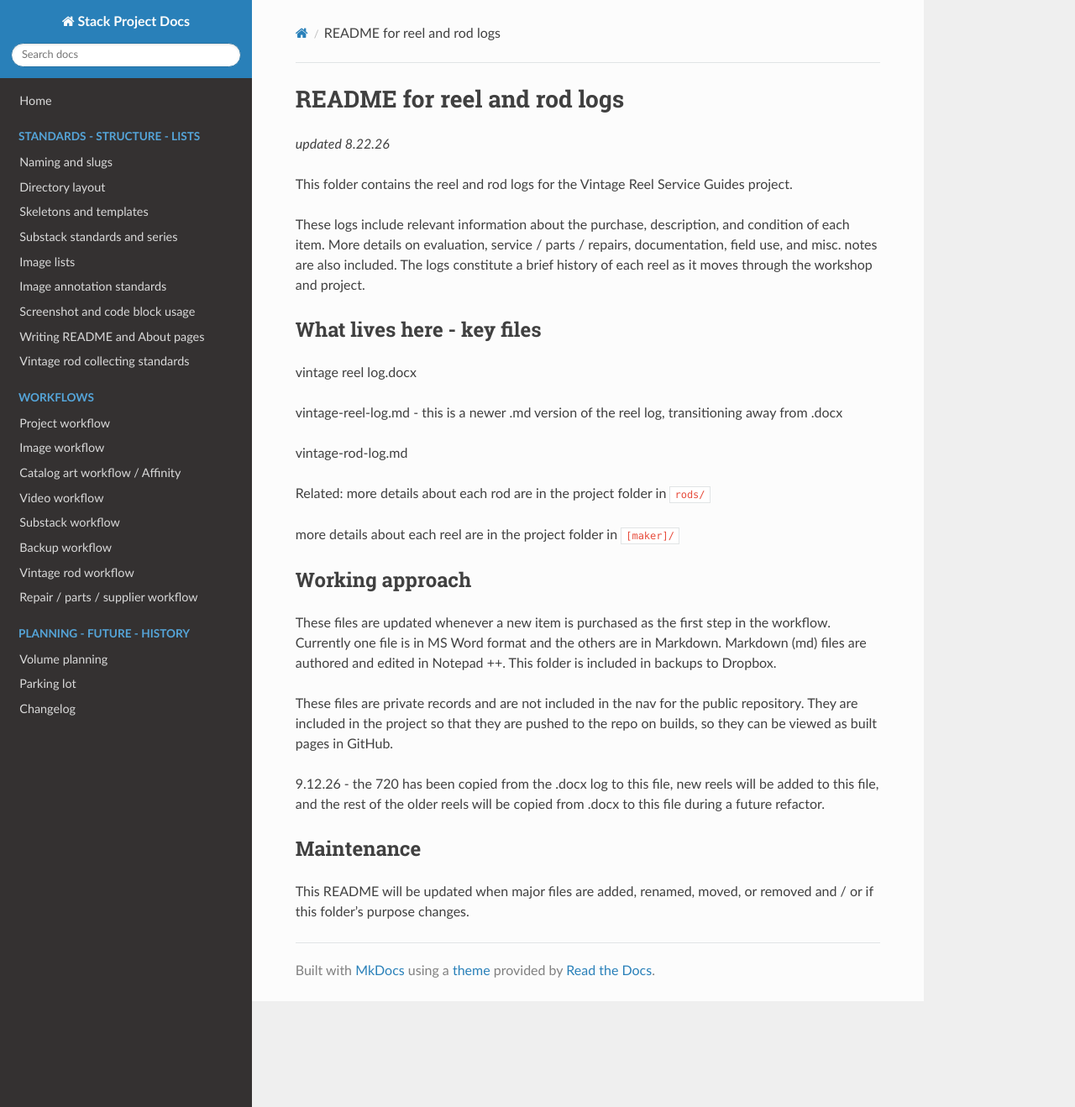
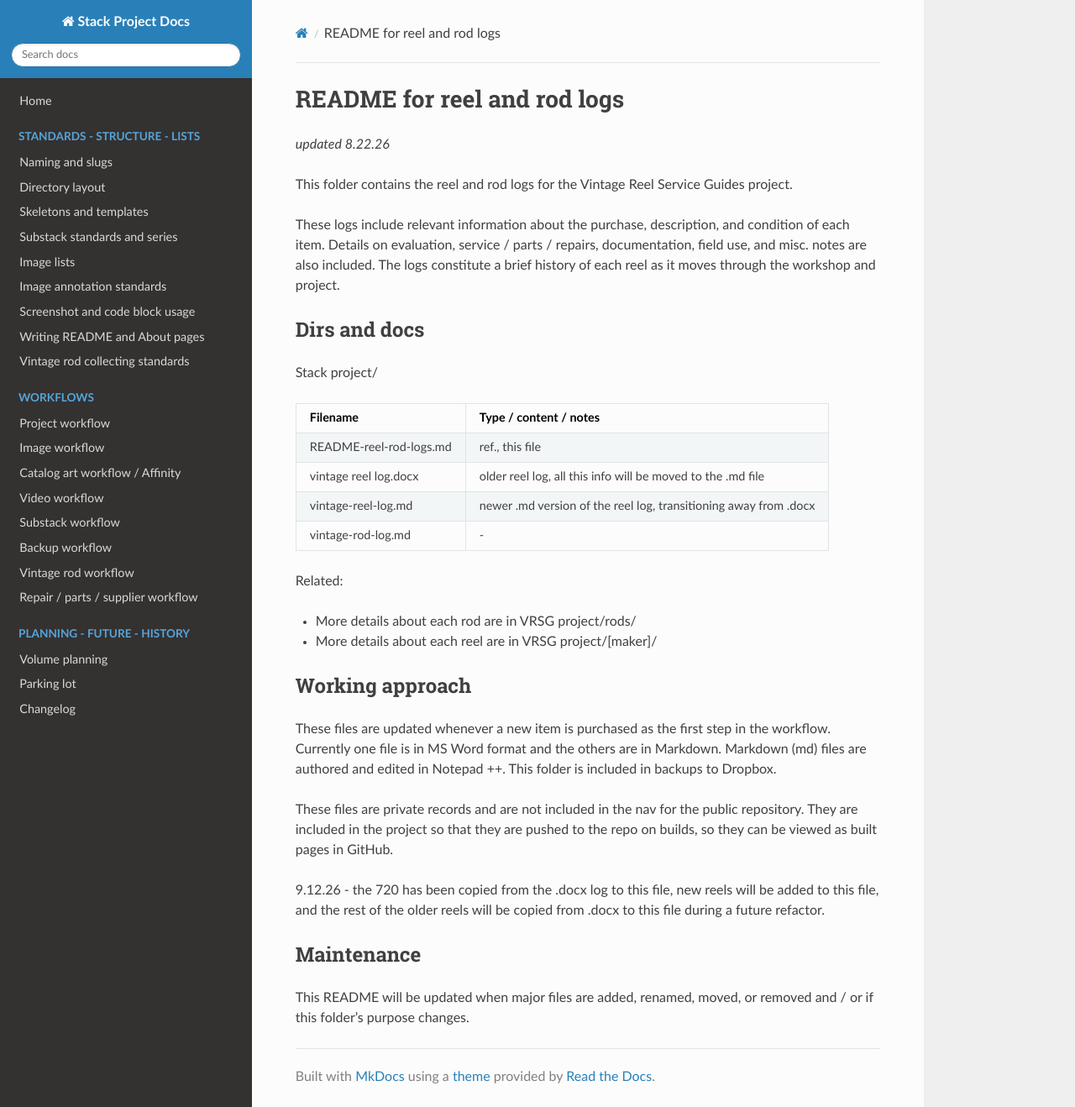
Before and after one commit to john-tech-writer/stack-project-docs, an MkDocs documentation site: the page built from docs/reel and rod logs/README-reel-rod-logs.md, in a window 1280 px wide and 1318 px high. Shown: the whole window at 84% size. Built offline with MkDocs 1.6.1, drawn with Linux system fonts in a browser that asks for light colours; nearby versions of some CDN libraries.

Commit message:
Update README-reel-rod-logs.md
minor revs to readme

```diff
--- a/docs/reel and rod logs/README-reel-rod-logs.md
+++ b/docs/reel and rod logs/README-reel-rod-logs.md
@@ -4,19 +4,24 @@
 
 This folder contains the reel and rod logs for the Vintage Reel Service Guides project.
 
-These logs include relevant information about the purchase, description, and condition of each item. More details on evaluation, service / parts / repairs, documentation, field use, and misc. notes are also included. The logs constitute a brief history of each reel as it moves through the workshop and project.
+These logs include relevant information about the purchase, description, and condition of each item. Details on evaluation, service / parts / repairs, documentation, field use, and misc. notes are also included. The logs constitute a brief history of each reel as it moves through the workshop and project.
 
-## What lives here - key files
+## Dirs and docs
 
-vintage reel log.docx
+Stack project/
 
-vintage-reel-log.md - this is a newer .md version of the reel log, transitioning away from .docx
+Filename | Type / content / notes
+--|--
+ README-reel-rod-logs.md | ref., this file
+ vintage reel log.docx | older reel log, all this info will be moved to the .md file
+ vintage-reel-log.md | newer .md version of the reel log, transitioning away from .docx
+ vintage-rod-log.md | -
 
-vintage-rod-log.md
+Related:
 
-Related: more details about each rod are in the project folder in `rods/`
+  - More details about each rod are in VRSG project/rods/
 
-more details about each reel are in the project folder in `[maker]/`
+  - More details about each reel are in VRSG project/[maker]/
 
 ## Working approach
 
```
